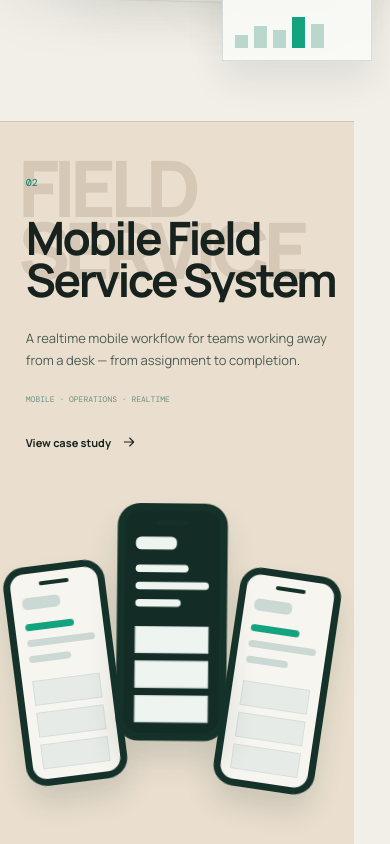
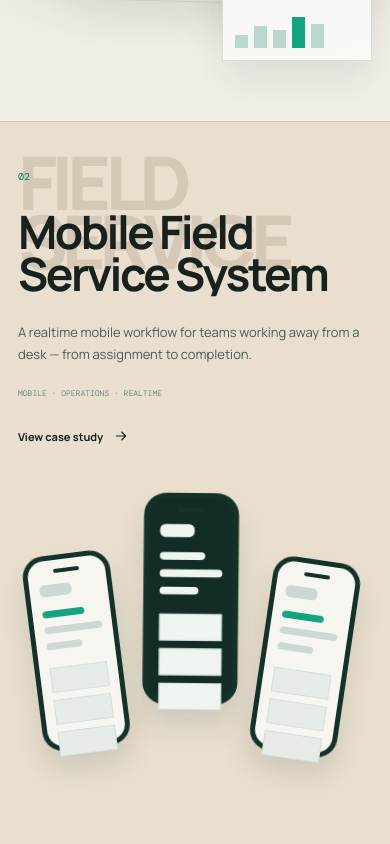
Before and after one commit to mkcoder1218/Hiyaw, a React (Vite) app: page / in a window 390 px wide. Shown: the part 2780-3624 px from the top of the page. Built offline with nearby package versions, Linux system fonts and the light colour scheme; a web font is replaced by a local one.

Commit message:
Fix mobile project width and phone fit

```diff
--- a/project-layout-fixes.css
+++ b/project-layout-fixes.css
@@ -75,24 +75,108 @@
 }
 
 @media (max-width: 640px) {
+  /*
+   * The work section itself has an 18px mobile gutter. The two full-bleed
+   * project panels must explicitly reclaim that gutter or they render like a
+   * narrow column inside the viewport.
+   */
+  .work .project--mobile,
+  .work .project--architecture {
+    width: calc(100% + 36px) !important;
+    max-width: none !important;
+    margin-left: -18px !important;
+    margin-right: -18px !important;
+    padding-left: 18px !important;
+    padding-right: 18px !important;
+    box-sizing: border-box;
+  }
+
   .project--mobile {
-    padding-top: 54px;
-    padding-bottom: 54px;
+    padding-top: 48px;
+    padding-bottom: 52px;
   }
 
   .project--mobile .project-wordmark {
     left: 18px;
-    top: 34px;
-    max-width: calc(100% - 36px);
-    font-size: clamp(58px, 20vw, 82px);
+    top: 30px;
+    width: calc(100% - 36px);
+    max-width: none;
+    font-size: clamp(54px, 19vw, 76px);
     line-height: .8;
   }
 
+  /*
+   * Keep the three-phone composition, but fit the entire rotated silhouette
+   * inside the real content width. Previously phone 01 was effectively at 2%,
+   * so its -9deg rotation pushed the frame outside the clipped project.
+   */
   .project--mobile .phones-cluster {
-    min-height: 360px;
+    position: relative;
+    width: 100% !important;
+    max-width: 390px;
+    min-height: 350px;
+    margin-inline: auto;
+    justify-self: stretch;
+    overflow: visible;
   }
 
-  .project--mobile .phones-cluster .phone--1 { left: 2%; }
-  .project--mobile .phones-cluster .phone--2 { left: 32%; }
-  .project--mobile .phones-cluster .phone--3 { left: 62%; }
+  .project--mobile .phones-cluster .phone {
+    width: clamp(82px, 25vw, 94px);
+    height: clamp(186px, 55vw, 208px);
+    border-width: 5px;
+  }
+
+  .project--mobile .phones-cluster .phone--1 {
+    left: 7% !important;
+    top: 86px;
+  }
+
+  .project--mobile .phones-cluster .phone--2 {
+    left: 36% !important;
+    top: 42px;
+  }
+
+  .project--mobile .phones-cluster .phone--3 {
+    left: 66% !important;
+    top: 90px;
+  }
+
+  .project--mobile .project-copy--mobile {
+    width: 100%;
+    max-width: 100%;
+    margin-left: 0;
+  }
+
+  .project--mobile .project-copy--mobile h3,
+  .project--architecture .project-copy h3 {
+    max-width: 100%;
+    overflow-wrap: anywhere;
+  }
+
+  .project--architecture .project-copy,
+  .project--architecture .architecture-graphic {
+    width: 100%;
+    max-width: 100%;
+    min-width: 0;
+  }
+
+  .project--architecture .architecture-graphic {
+    justify-self: stretch;
+  }
 }
+
+@media (max-width: 420px) {
+  .project--mobile .phones-cluster {
+    max-width: 350px;
+    min-height: 330px;
+  }
+
+  .project--mobile .phones-cluster .phone {
+    width: clamp(78px, 24vw, 88px);
+    height: clamp(178px, 53vw, 196px);
+  }
+
+  .project--mobile .phones-cluster .phone--1 { left: 6% !important; }
+  .project--mobile .phones-cluster .phone--2 { left: 36% !important; }
+  .project--mobile .phones-cluster .phone--3 { left: 66% !important; }
+}
```
